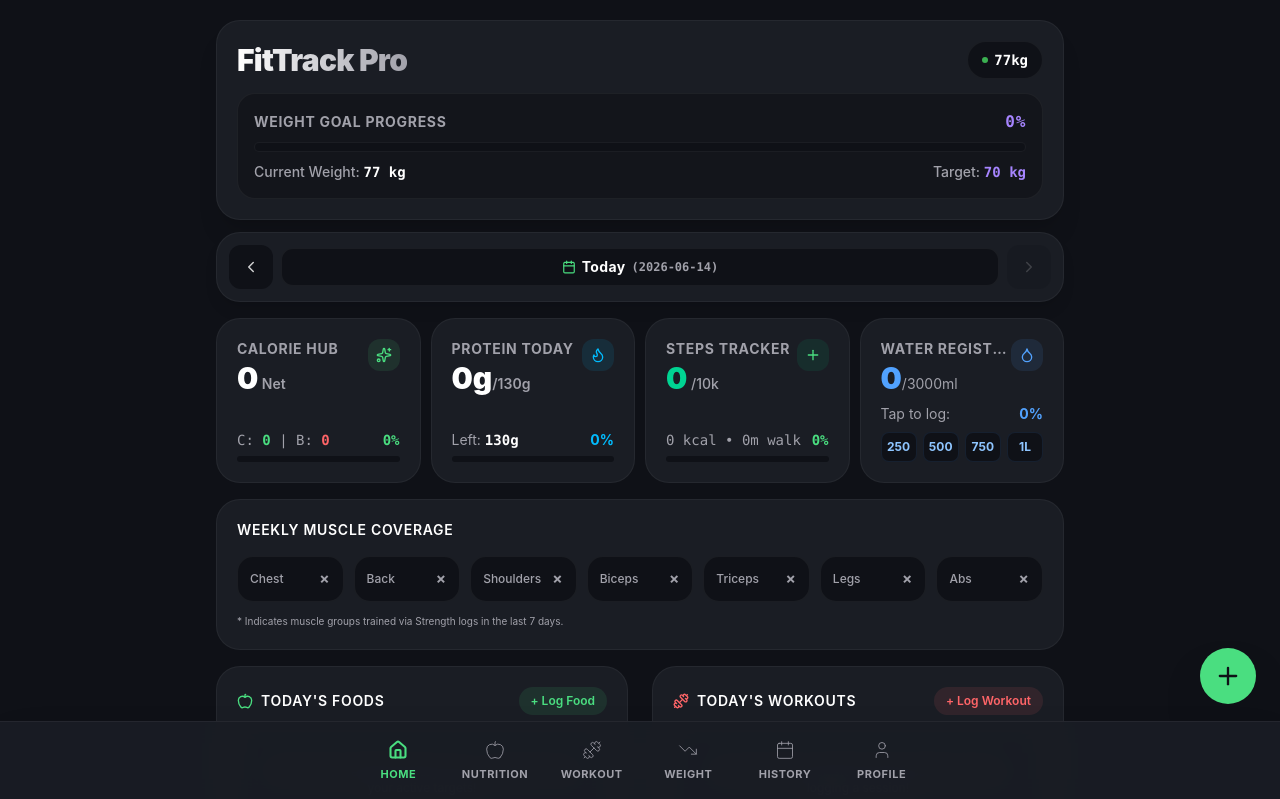
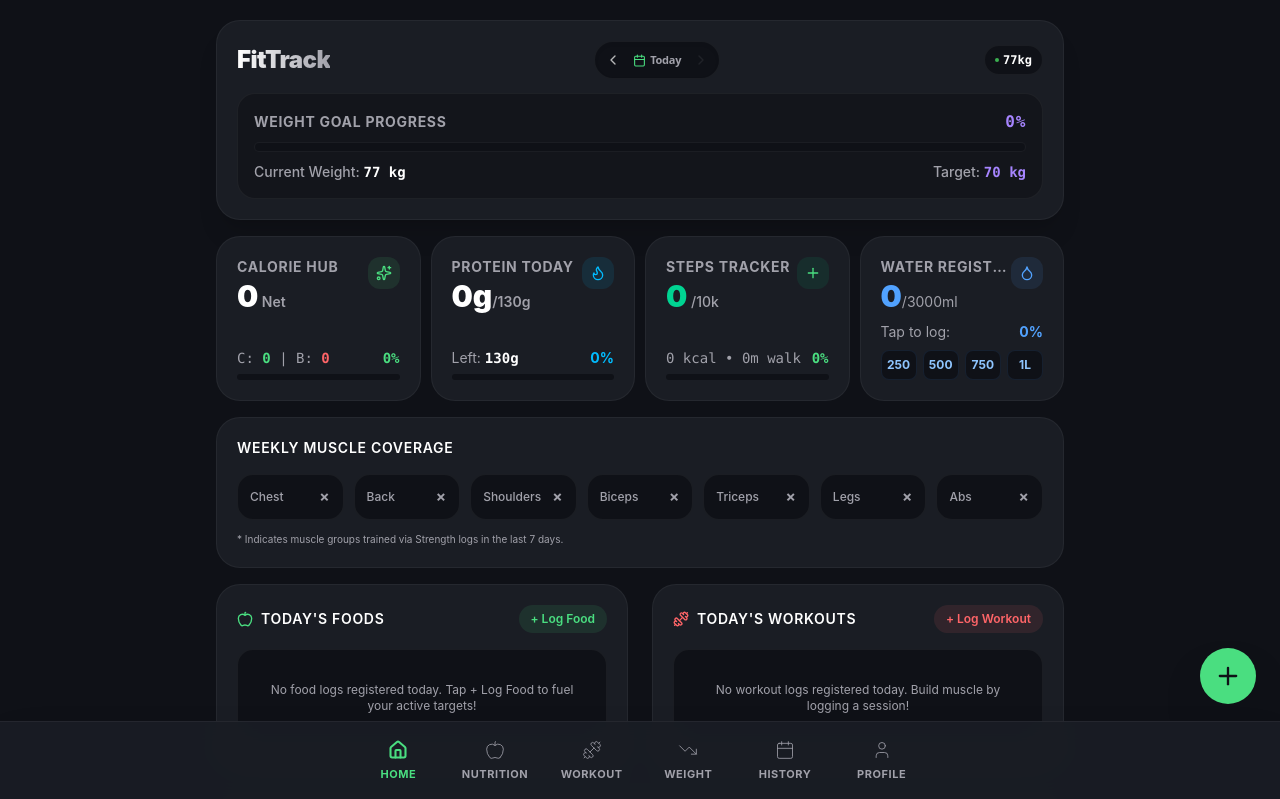
Before and after one commit to tejasnsalvi/fittrack-pro-maxv1, a React (Vite) app: page / in a window 1280 px wide. Shown: the top 799 px of the page. Built offline with nearby package versions, Linux system fonts and the light colour scheme.

Commit message:
feat: integrate date selector into dashboard header
Refactor the dashboard header to include a compact date navigation pill, improving screen real estate and streamlining day-to-day navigation.

```diff
--- a/src/components/DashboardScreen.tsx
+++ b/src/components/DashboardScreen.tsx
@@ -134,32 +134,71 @@ export default function DashboardScreen({ onSetActiveTab, onOpenQuickAdd }: Dash
 
   return (
     <div className="space-y-4" id="dashboard-screen">
-      {/* Dynamic Header & Backtrack Navigation Controller */}
-      <div className="space-y-3" id="header-and-backtrack-bar">
+      {/* Sleek Header & Integrated Date Slider */}
+      <div id="header-and-backtrack-bar">
         <div className="flex flex-col bg-[#1A1D24] p-5 rounded-[24px] border border-white/5 shadow-xl gap-3.5" id="dashboard-hero-header">
-          {/* Top row: Brand & Profile Badge */}
-          <div className="flex justify-between items-center w-full">
-            <h1 className="text-2xl sm:text-3xl font-black bg-gradient-to-r from-white to-[#A1A1AA] bg-clip-text text-transparent tracking-tight">
-              FitTrack Pro
+          {/* Top row: Brand -> Space-saving Integrated Date Selector Pill -> Profile Badge */}
+          <div className="flex justify-between items-center w-full gap-1.5">
+            <h1 className="text-lg xs:text-xl sm:text-2xl font-black bg-gradient-to-r from-white to-[#A1A1AA] bg-clip-text text-transparent tracking-tight whitespace-nowrap">
+              FitTrack
             </h1>
-            <div className="flex items-center gap-1.5">
-              {/* Quick jump to Today if backtracked */}
+
+            {/* Integrated Date Switcher Pill */}
+            <div className="flex items-center bg-[#0F1117] p-1 rounded-full border border-white/5 shadow-inner" id="header-date-pill">
+              {/* Prev Button */}
+              <button
+                onClick={handlePrevDay}
+                className="p-1.5 hover:bg-white/5 rounded-full text-white/70 hover:text-[#4ADE80] transition active:scale-90"
+                title="Previous Day"
+              >
+                <ChevronLeft size={16} />
+              </button>
+
+              {/* Clickable Date display with hidden native picker trigger overlay */}
+              <div className="relative flex items-center gap-1 px-1.5 py-0.5 text-[#A1A1AA] hover:text-white transition">
+                <input
+                  id="header-date-picker"
+                  type="date"
+                  value={selectedDate}
+                  max={new Date().toISOString().split('T')[0]}
+                  onChange={(e) => e.target.value && setSelectedDate(e.target.value)}
+                  className="absolute inset-0 opacity-0 w-full h-full cursor-pointer z-15"
+                />
+                <Calendar size={13} className="text-[#4ADE80] shrink-0" />
+                <span className="text-[11px] font-extrabold tracking-tight whitespace-nowrap select-none font-sans">
+                  {selectedDate === new Date().toISOString().split('T')[0] ? 'Today' : getFormattedViewingDate()}
+                </span>
+              </div>
+
+              {/* Next Button */}
+              <button
+                onClick={handleNextDay}
+                disabled={selectedDate === new Date().toISOString().split('T')[0]}
+                className="p-1.5 hover:bg-white/5 rounded-full text-white/70 hover:text-[#4ADE80] disabled:opacity-10 disabled:pointer-events-none transition active:scale-90"
+                title="Next Day"
+              >
+                <ChevronRight size={16} />
+              </button>
+            </div>
+
+            <div className="flex items-center gap-1 flex-shrink-0">
+              {/* Simple quick return back to today button if viewing historical dates */}
               {selectedDate !== new Date().toISOString().split('T')[0] && (
                 <button
                   id="jump-today-btn"
                   onClick={jumpToToday}
-                  className="bg-[#4ADE80]/15 text-[#4ADE80] border border-[#4ADE80]/20 text-xs px-3 py-1.5 rounded-full font-bold transition hover:bg-[#4ADE80]/25 cursor-pointer active:scale-95"
+                  className="bg-[#4ADE80]/15 text-[#4ADE80] border border-[#4ADE80]/20 text-[10px] px-2 py-1 rounded-full font-bold transition hover:bg-[#4ADE80]/25 cursor-pointer active:scale-95"
                 >
                   Today
                 </button>
               )}
               <div
                 onClick={() => onSetActiveTab('profile')}
-                className="flex items-center gap-1.5 bg-[#0F1117] p-2 px-3.5 rounded-full border border-white/5 cursor-pointer hover:bg-white/5 transition"
+                className="flex items-center gap-1 bg-[#0F1117] p-1.5 px-2.5 rounded-full border border-white/5 cursor-pointer hover:bg-white/5 transition"
                 id="profile-shortcut"
               >
-                <div className="w-1.5 h-1.5 rounded-full bg-[#40C057] animate-pulse" />
-                <span className="text-sm text-white font-bold font-mono">{profile.currentWeightKg}kg</span>
+                <div className="w-1 h-1 rounded-full bg-[#40C057] animate-pulse" />
+                <span className="text-xs text-white font-bold font-mono">{profile.currentWeightKg}kg</span>
               </div>
             </div>
           </div>
@@ -181,45 +220,6 @@ export default function DashboardScreen({ onSetActiveTab, onOpenQuickAdd }: Dash
               <span>Target: <b className="text-violet-400 font-mono text-xs sm:text-sm">{profile.targetWeightKg} kg</b></span>
             </div>
           </div>
-        </div>
-
-        {/* Swipeable / Clickable Horizontal Date Switcher Controller */}
-        <div className="bg-[#1A1D24] p-3 rounded-[24px] border border-white/5 flex items-center justify-between gap-2 shadow-lg" id="date-navigator-strip">
-          <button
-            id="prev-day-btn"
-            onClick={handlePrevDay}
-            className="w-11 h-11 rounded-xl bg-[#0F1117] hover:bg-[#4ADE80]/10 hover:text-[#4ADE80] text-white/80 transition flex items-center justify-center cursor-pointer active:scale-95 text-base"
-            aria-label="Previous Day"
-          >
-            <ChevronLeft size={18} />
-          </button>
-
-          <div className="relative flex items-center gap-1.5 cursor-pointer hover:opacity-85 transition bg-[#0F1117] px-4 py-2.5 rounded-xl border border-white/5 flex-1 justify-center" id="date-label-picker-trigger">
-            {/* Custom Input Date Picker overlaying the text for effortless picker trigger */}
-            <input
-              id="backtrack-date-picker"
-              type="date"
-              value={selectedDate}
-              max={new Date().toISOString().split('T')[0]}
-              onChange={(e) => e.target.value && setSelectedDate(e.target.value)}
-              className="absolute inset-0 opacity-0 w-full h-full cursor-pointer"
-            />
-            <Calendar size={14} className="text-[#4ADE80]" />
-            <span className="text-white text-sm font-bold leading-none tracking-wide text-center">
-              {getFormattedViewingDate()}
-            </span>
-            <span className="text-xs text-[#A1A1AA] font-semibold font-mono select-none">({selectedDate})</span>
-          </div>
-
-          <button
-            id="next-day-btn"
-            onClick={handleNextDay}
-            disabled={selectedDate === new Date().toISOString().split('T')[0]}
-            className="w-11 h-11 rounded-xl bg-[#0F1117] hover:bg-[#4ADE80]/10 hover:text-[#4ADE80] text-white/80 disabled:opacity-20 disabled:pointer-events-none transition flex items-center justify-center cursor-pointer active:scale-95 text-base"
-            aria-label="Next Day"
-          >
-            <ChevronRight size={18} />
-          </button>
         </div>
       </div>
 
```
